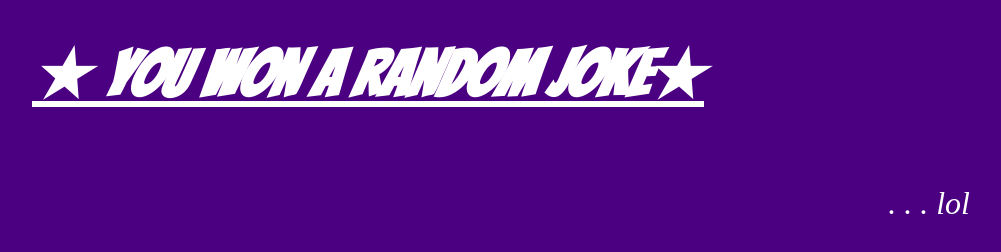
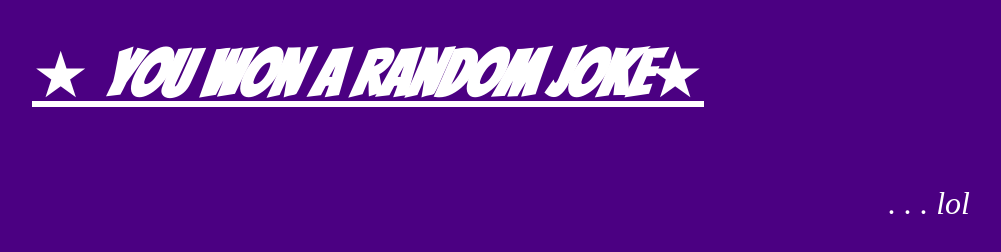
Before and after one commit to Raydenzzz/Crapository, a plain HTML site: page JokePage.html in a window 1280 px wide. Shown: the whole page, without its empty margins (272-1273 px from the left). Drawn offline with nearby package versions, Linux system fonts and the light colour scheme; no server answers.

Commit message:
Update JokePage.CSS

```diff
--- a/JokePage.CSS
+++ b/JokePage.CSS
@@ -1,4 +1,4 @@
-<link href="http://fonts.googleapis.com/css?family=Bangers" rel="stylesheet" type="text/css" />
+<link href="https://fonts.googleapis.com/css?family=Bangers&display=swap" rel="stylesheet">
 #joke {
     text-align: center;
     margin: auto;
@@ -6,11 +6,11 @@
     font-size:3rem;
     color: #FFF748;
     color: yellow;
-    font-family: 'Bangers';
+    font-family: 'Bangers', cursive;
   }
 
 #title {
-    font-family: 'Bangers', serif;
+    font-family: 'Bangers', cursive;
     padding: 30px;
     font-size:4rem;
     color: white;
```
